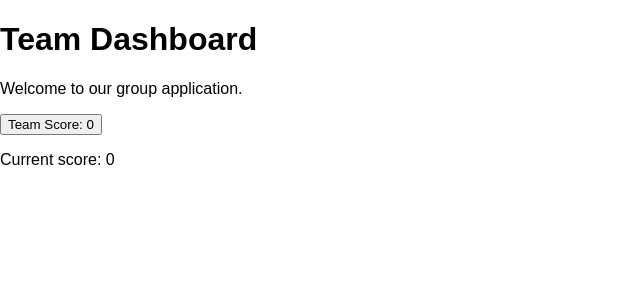
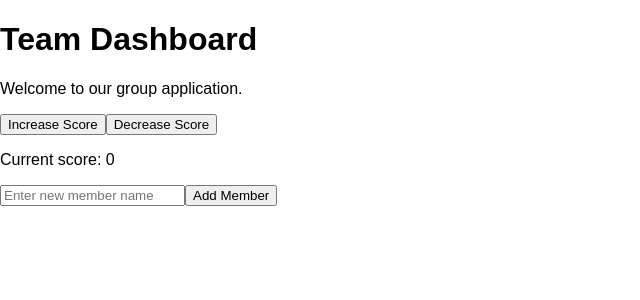
Before and after one commit to Effiong06/react-50-tasks, a React (Vite) app: page / in a window 1280 px wide. Shown: the top 300 px of the page, without its empty margins (0-640 px from the left). Built offline with nearby package versions, Linux system fonts and the light colour scheme.

Commit message:
Tasks 33-41: score buttons, controlled name input, form submission, TeamMember interface

```diff
--- a/src/App.tsx
+++ b/src/App.tsx
@@ -10,16 +10,63 @@ interface TeamMember {
 }
 
 function App() {
+  // Task 33 & 34: teamScore state, updated with functional form
   const [teamScore, setTeamScore] = useState(0)
+
+  // Task 36: string state for new member's name
+  const [newMemberName, setNewMemberName] = useState('')
+
+  // Task 33 & 34: increase score using functional update
+  const increaseScore = () => {
+    setTeamScore((prev) => prev + 1)
+  }
+
+  // Task 35: decrease score, never below 0
+  const decreaseScore = () => {
+    setTeamScore((prev) => (prev > 0 ? prev - 1 : 0))
+  }
+
+  // Task 38: typed change event for the controlled input
+  const handleNameChange = (event: React.ChangeEvent<HTMLInputElement>) => {
+    setNewMemberName(event.target.value)
+  }
+
+  // Task 39 & 40: typed form submission, prevent default, use the value
+  const handleSubmit = (event: React.FormEvent<HTMLFormElement>) => {
+    event.preventDefault()
+    console.log('Submitted member name:', newMemberName)
+  }
 
   return (
     <div>
       <h1>Team Dashboard</h1>
       <p>Welcome to our group application.</p>
-      <button onClick={() => setTeamScore((prev) => prev + 1)}>
-        Team Score: {teamScore}
+
+      {/* Task 33: increase button */}
+      <button onClick={increaseScore}>
+        Increase Score
       </button>
+
+      {/* Task 35: decrease button */}
+      <button onClick={decreaseScore}>
+        Decrease Score
+      </button>
+
       <p>Current score: {teamScore}</p>
+
+      {/* Task 37, 38, 39, 40: controlled input inside a form */}
+      <form onSubmit={handleSubmit}>
+        <input
+          type="text"
+          value={newMemberName}
+          onChange={handleNameChange}
+          placeholder="Enter new member name"
+        />
+        <button type="submit">Add Member</button>
+      </form>
+
+      {/* Task 40: displaying the submitted name */}
+      {newMemberName && <p>New member name (live): {newMemberName}</p>}
     </div>
   );
 }
```
